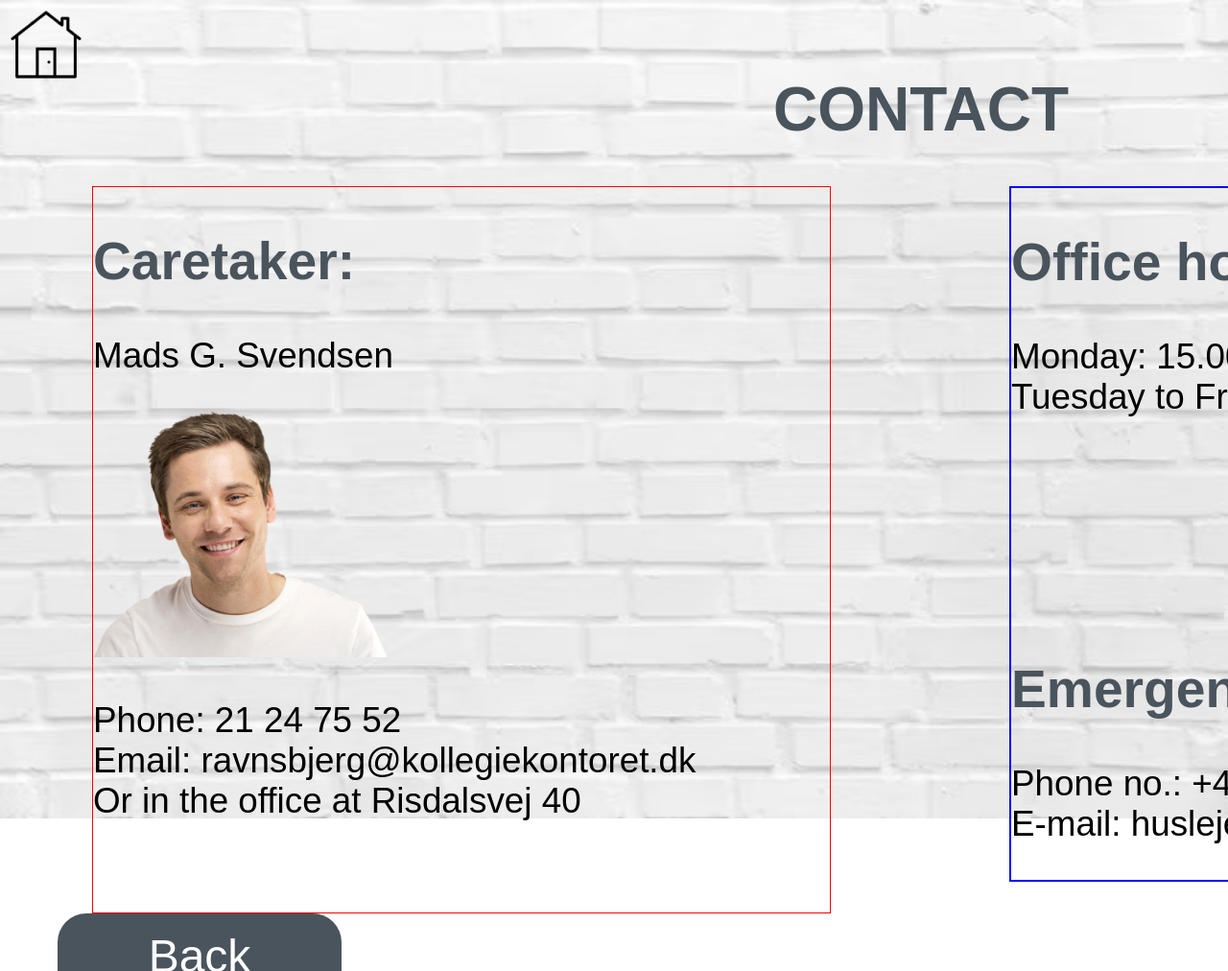
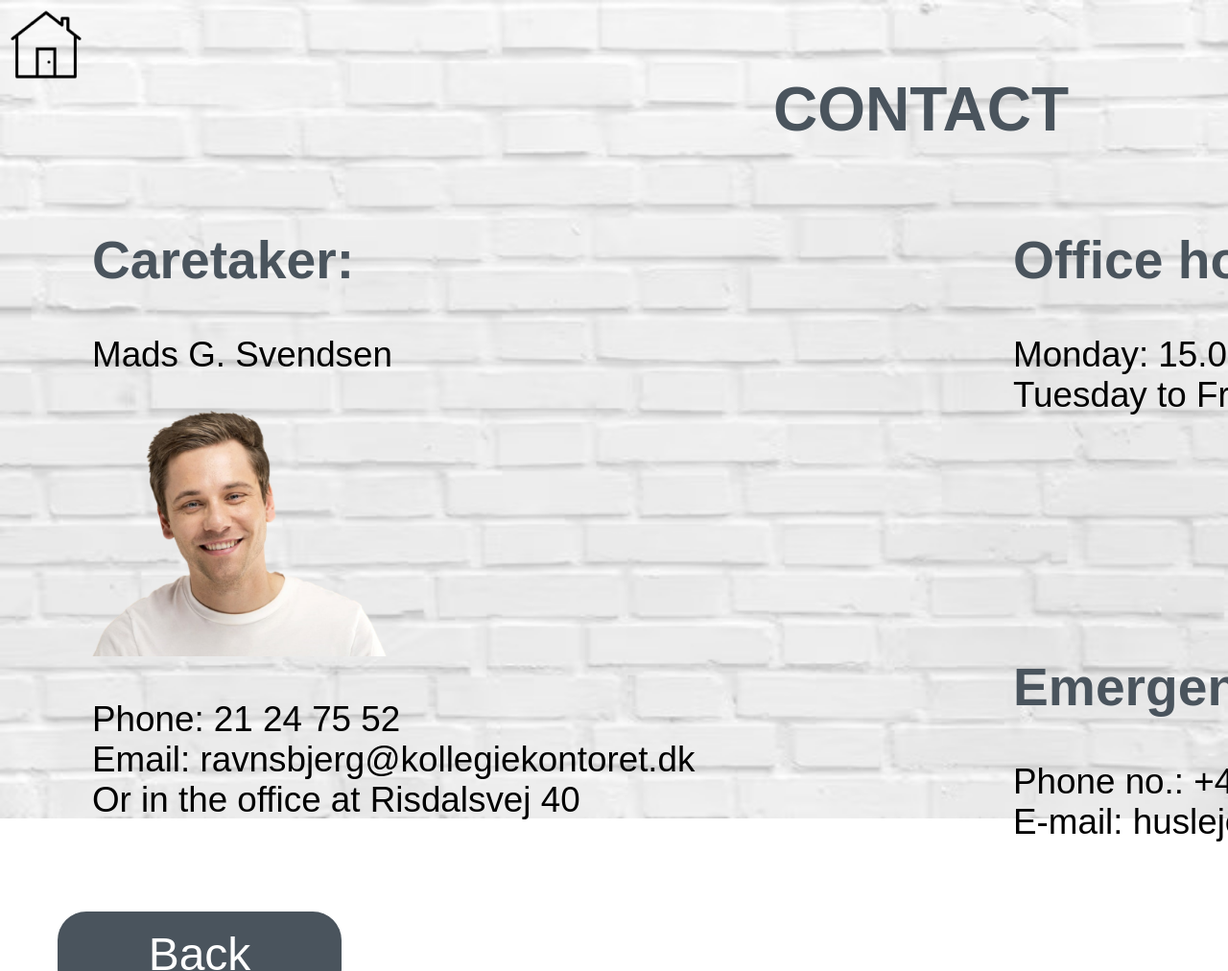
Before and after one commit to christinapoly/PrototypeProject, a PHP site: page /contacts.html in a window 1280 px wide. Shown: the whole page at 96% size. Run offline with PHP 8.4, Linux system fonts and the light colour scheme.

Commit message:
Update styles.css

```diff
--- a/styles.css
+++ b/styles.css
@@ -191,19 +191,15 @@ a {
 }
 
 .caretaker {
-    border: 1px solid red;
     width: 40%;
     display: inline-block;
     font-size: 2.3rem;
     font-family: Arial, Helvetica, sans-serif;
     margin-left: 5%;
     padding-bottom: 3%;
-
-
 }
 
 .contact_info {
-    border: 2px solid blue;
     width: 40%;
     float: right;
     font-size: 2.3rem;
```
